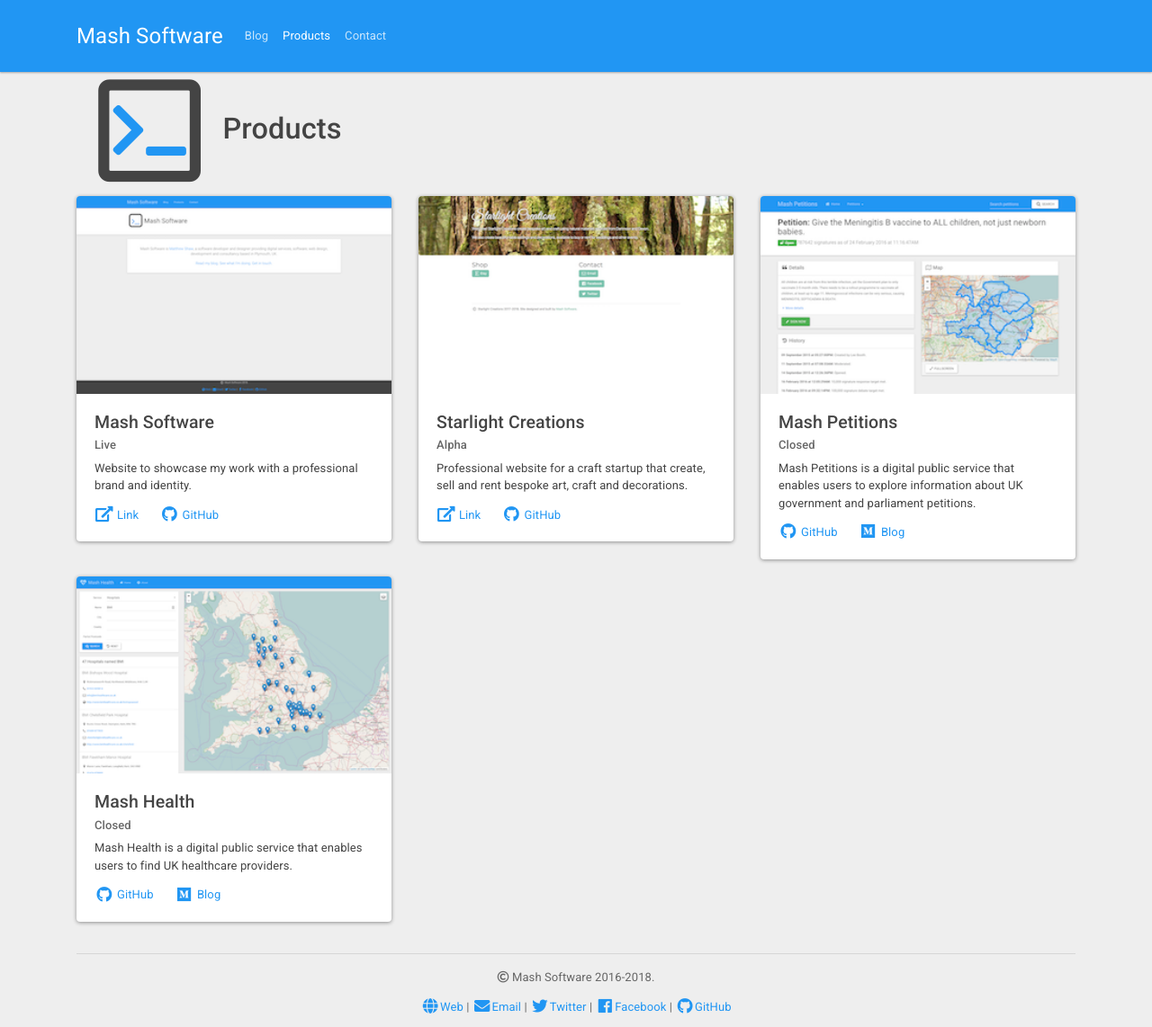
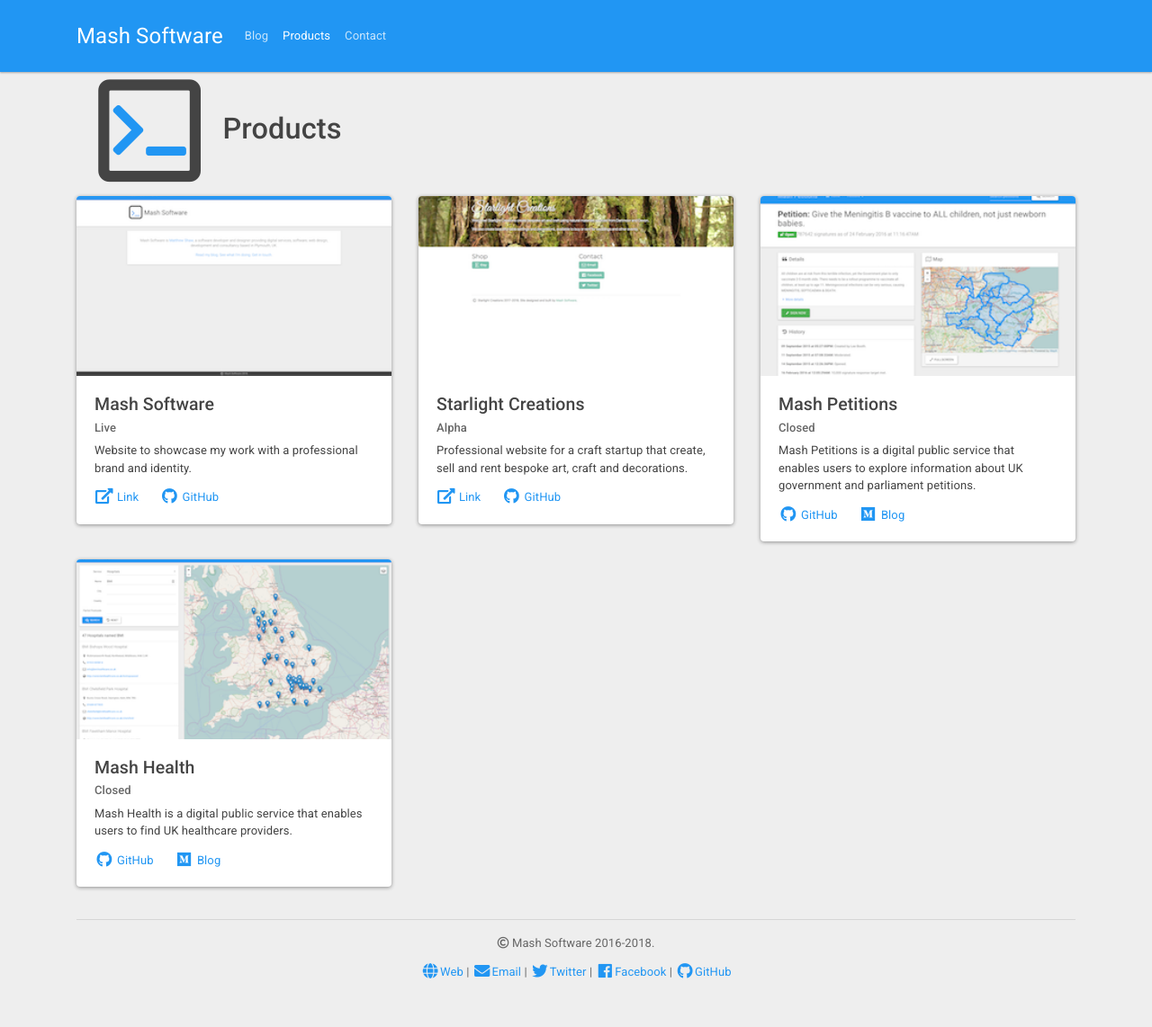
Before and after one commit to MashSoftware/mashsoftware.github.io, a Jekyll site: the page built from products.html, in a window 1280 px wide. Shown: the whole page at 90% size. Built offline with Jekyll 4.4.1, drawn with Linux system fonts in a browser that asks for light colours; nearby versions of some CDN libraries; after the commit the page ends 1104 px from its top, so only the background shows below that.

Commit message:
image sizes

```diff
--- a/_includes/product.html
+++ b/_includes/product.html
@@ -1,5 +1,5 @@
 <div class="card">
-    {% if product.img %}<img class="card-img-top" src="{{product.img}}" alt="{{product.name}}">{% endif %}
+    {% if product.img %}<img class="card-img-top" src="{{product.img}}" alt="{{product.name}}" height="200" width="300" style="object-fit: cover">{% endif %}
     <div class="card-body">
       <h4 class="card-title">{{product.name}}</h4>
       <h6 class="card-subtitle mb-2 text-muted">{{product.stage}}</h6>
```
